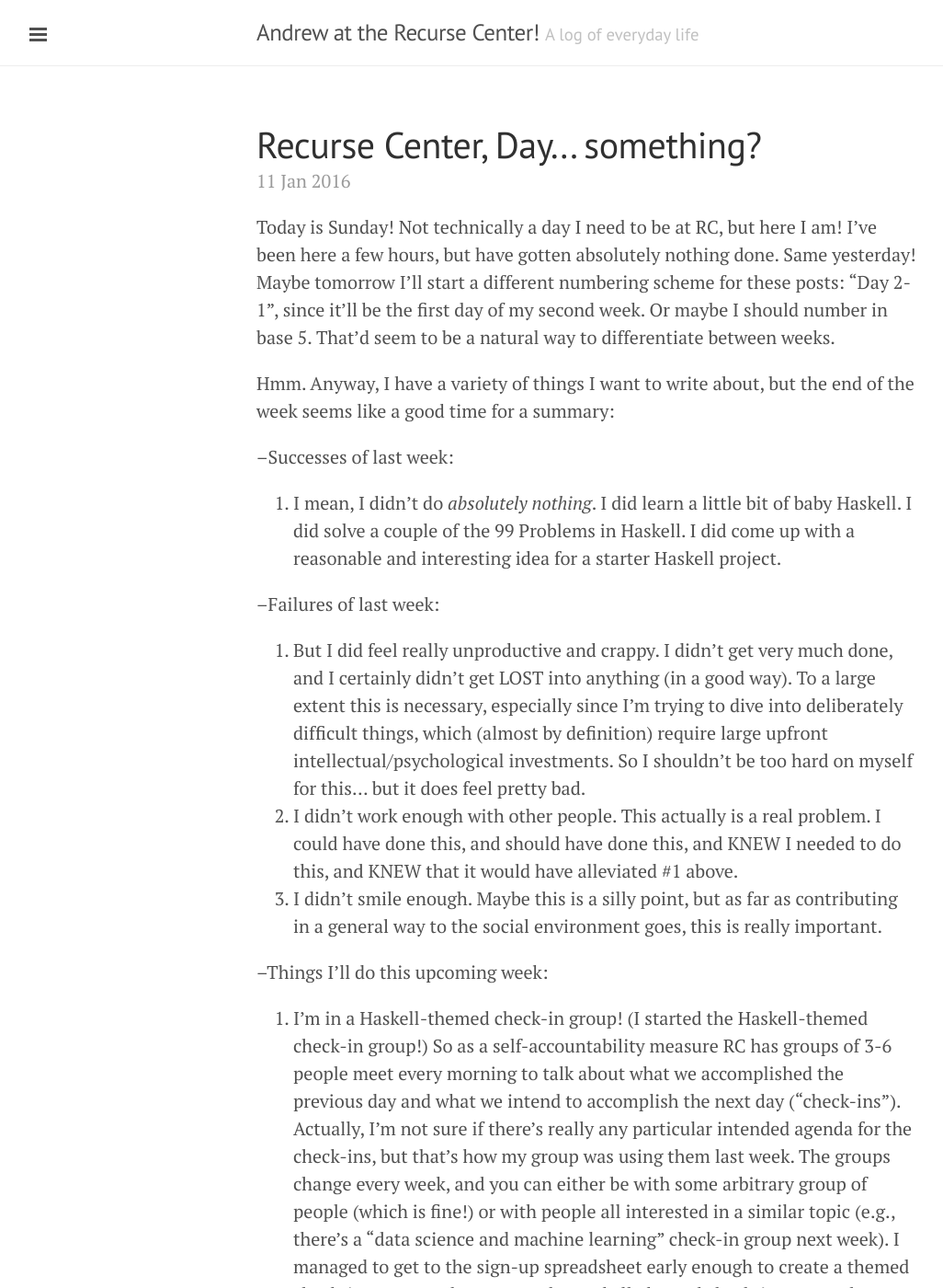
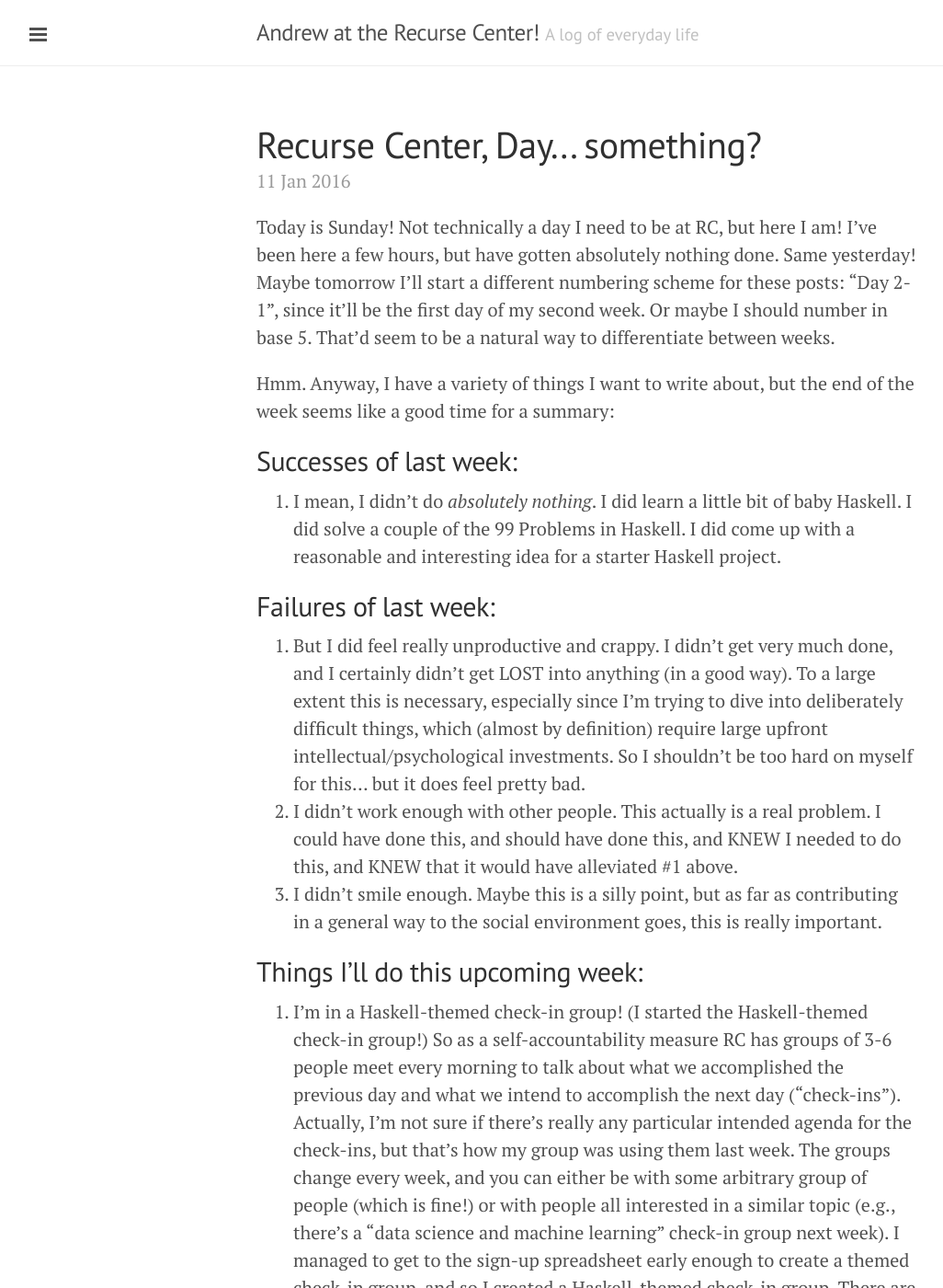
Before and after one commit to amalex5/amalex5.github.io, a Jekyll site: the page built from _posts/2016-01-11-recurse-center-day...-something.markdown, in a window 1280 px wide and 1400 px high. Shown: the whole window at 92% size, without its empty margins (1-1027 px from the left). Built offline with Jekyll 4.4.1, drawn with Linux system fonts in a browser that asks for light colours.

```diff
--- a/_posts/2016-01-11-recurse-center-day...-something.markdown
+++ b/_posts/2016-01-11-recurse-center-day...-something.markdown
@@ -7,15 +7,15 @@ Today is Sunday! Not technically a day I need to be at RC, but here I am! I've b
 
 Hmm. Anyway, I have a variety of things I want to write about, but the end of the week seems like a good time for a summary:
 
---Successes of last week:
+##Successes of last week:
 1. I mean, I didn't do *absolutely nothing*. I did learn a little bit of baby Haskell. I did solve a couple of the 99 Problems in Haskell. I did come up with a reasonable and interesting idea for a starter Haskell project.
 
---Failures of last week:
+##Failures of last week:
 1. But I did feel really unproductive and crappy. I didn't get very much done, and I certainly didn't get LOST into anything (in a good way). To a large extent this is necessary, especially since I'm trying to dive into deliberately difficult things, which (almost by definition) require large upfront intellectual/psychological investments. So I shouldn't be too hard on myself for this... but it does feel pretty bad.
 2. I didn't work enough with other people. This actually is a real problem. I could have done this, and should have done this, and KNEW I needed to do this, and KNEW that it would have alleviated #1 above.
 3. I didn't smile enough. Maybe this is a silly point, but as far as contributing in a general way to the social environment goes, this is really important.
 
---Things I'll do this upcoming week:
+##Things I'll do this upcoming week:
 1. I'm in a Haskell-themed check-in group! (I started the Haskell-themed check-in group!) So as a self-accountability measure RC has groups of 3-6 people meet every morning to talk about what we accomplished the previous day and what we intend to accomplish the next day ("check-ins"). Actually, I'm not sure if there's really any particular intended agenda for the check-ins, but that's how my group was using them last week. The groups change every week, and you can either be with some arbitrary group of people (which is fine!) or with people all interested in a similar topic (e.g., there's a "data science and machine learning" check-in group next week). I managed to get to the sign-up spreadsheet early enough to create a themed check-in group, and so I created a Haskell-themed check-in group. There are two other people in it! Not huge, but that's okay. I'm excited for it.
 2. I want to start trying to write this symbolic differentiator in Haskell. Conceptually it's not that hard (were I doing it in Python or JavaScript I could just dive in and fight my way through), and I think it will be fun and good. And it'll be something I can asked the more experienced Haskellers to code-review, so that I can avoid the autodidactic trap of working but ugly and/or inefficient code!
 3. I also desperately need to find an apartment. And get a new computer. The ArchaeoBook belongs in a museum. In principal, these are problems that are solved entirely by money (unlike most of the problems in my life); in practice, they're solved by amounts of money that are way outside of my spending comfort-zone.
```
